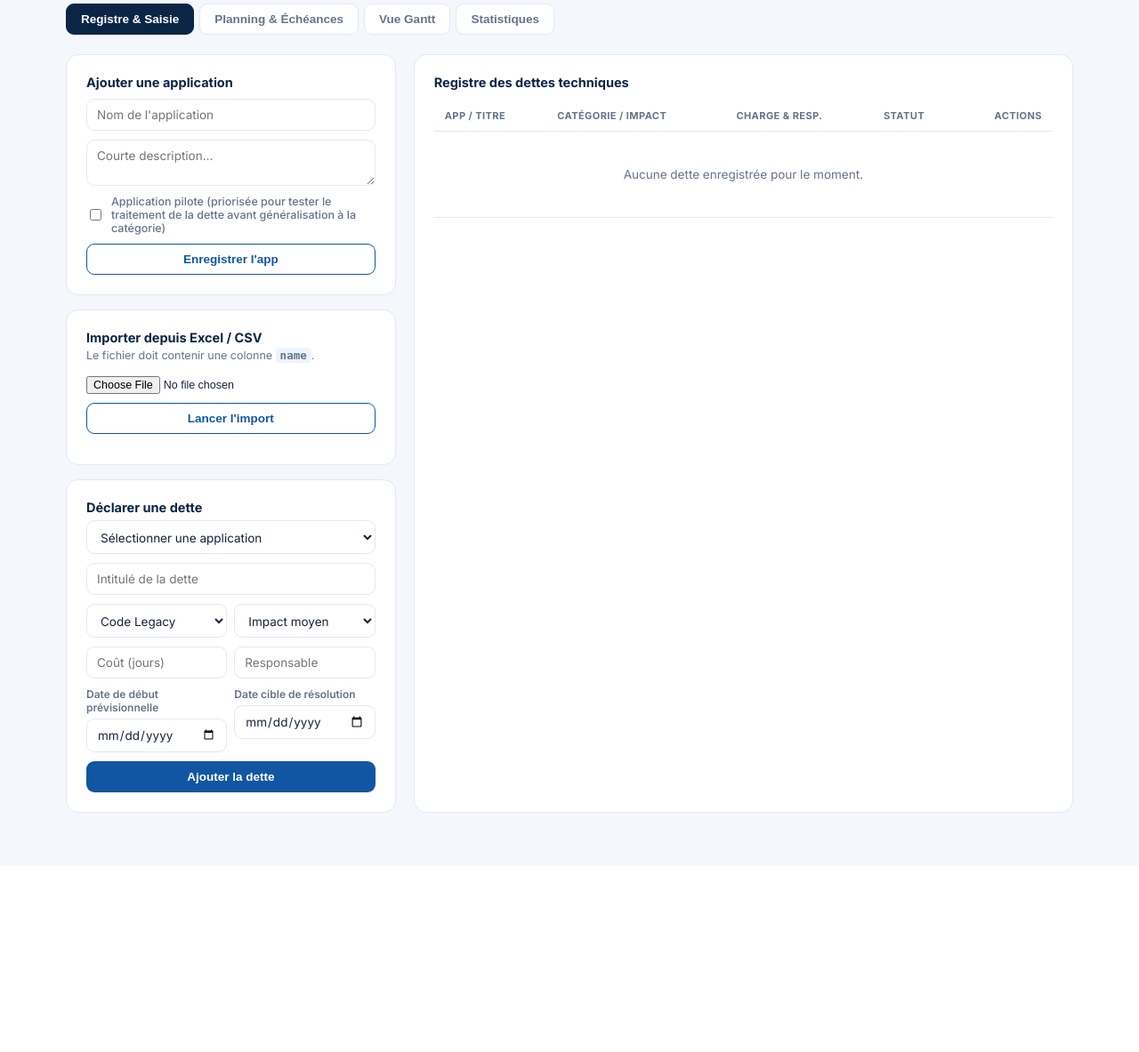
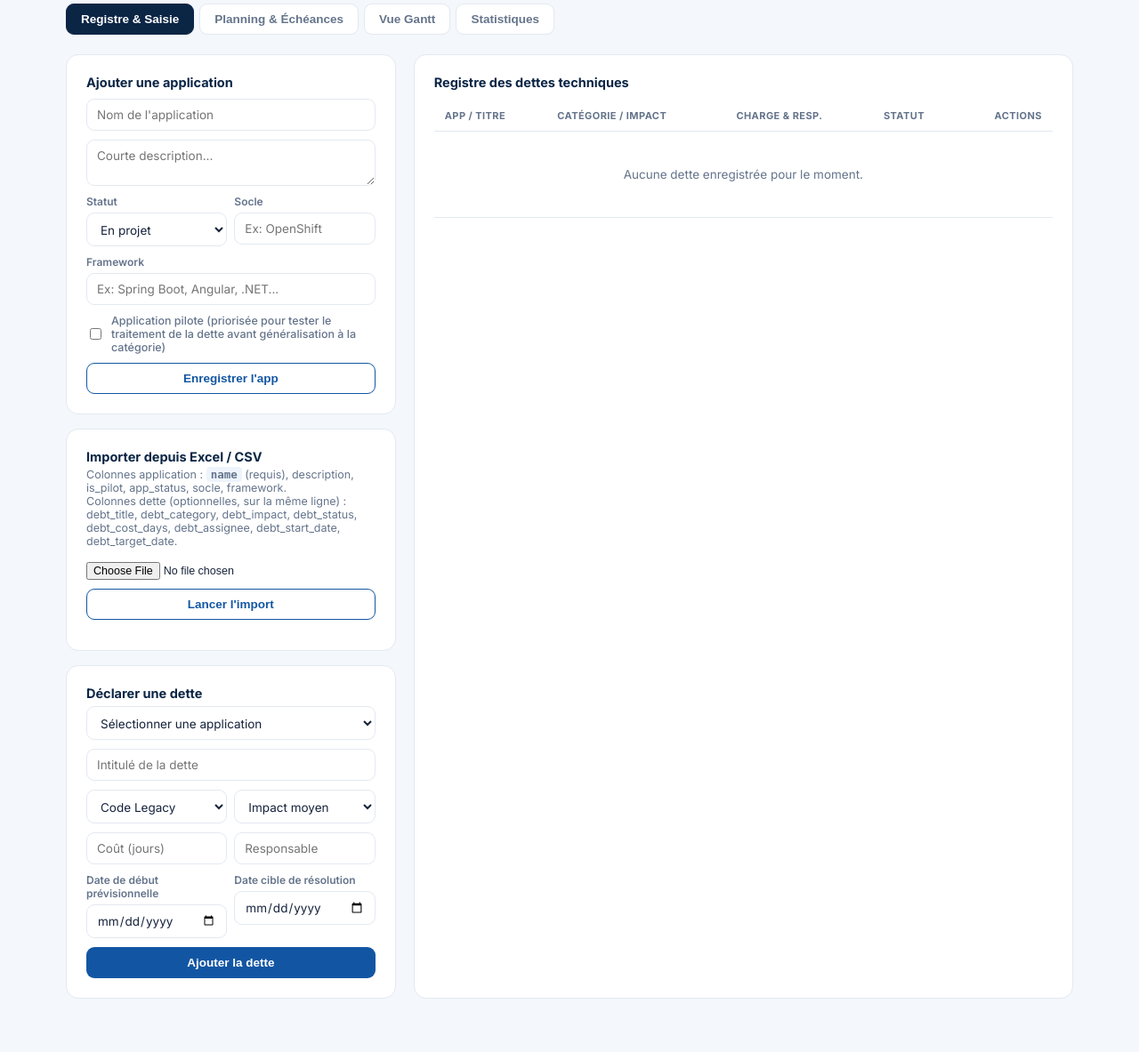
Before and after one commit to 0rootoor/techdebmanage, a FastAPI app: page / in a window 1280 px wide. Shown: the part 220-1403 px from the top of the page at 89% size. Before the commit the page ends 1134 px from the top, so only its background shows below. Run offline with FastAPI, Linux system fonts and the light colour scheme.

Commit message:
v13 import dette aussi fonctionelle

```diff
--- a/src/main.py
+++ b/src/main.py
@@ -32,6 +32,9 @@
     name = Column(String, unique=True, index=True)
     description = Column(String)
     is_pilot = Column(Boolean, default=False, nullable=False)
+    app_status = Column(String, default="En projet")
+    socle = Column(String, nullable=True)
+    framework = Column(String, nullable=True)
 
     debts = relationship("TechDebtModel", back_populates="project", cascade="all, delete-orphan")
 
@@ -61,6 +64,15 @@
     if "is_pilot" not in existing_columns:
         conn.execute(text("ALTER TABLE projects ADD COLUMN is_pilot BOOLEAN NOT NULL DEFAULT 0"))
         conn.commit()
+    if "app_status" not in existing_columns:
+        conn.execute(text("ALTER TABLE projects ADD COLUMN app_status VARCHAR DEFAULT 'En projet'"))
+        conn.commit()
+    if "socle" not in existing_columns:
+        conn.execute(text("ALTER TABLE projects ADD COLUMN socle VARCHAR"))
+        conn.commit()
+    if "framework" not in existing_columns:
+        conn.execute(text("ALTER TABLE projects ADD COLUMN framework VARCHAR"))
+        conn.commit()
 
     existing_debt_columns = [row[1] for row in conn.execute(text("PRAGMA table_info(tech_debts)"))]
     if "start_date" not in existing_debt_columns:
@@ -81,20 +93,44 @@
 # --- API Endpoints : Projets ---
 
 @app.post("/api/projects")
-def create_project_endpoint(name: str, description: str = "", is_pilot: bool = False, db: Session = Depends(get_db)):
+def create_project_endpoint(
+    name: str,
+    description: str = "",
+    is_pilot: bool = False,
+    app_status: str = "En projet",
+    socle: str = "",
+    framework: str = "",
+    db: Session = Depends(get_db)
+):
     if not name.strip():
         raise HTTPException(status_code=400, detail="Le nom du projet est requis")
     existing = db.query(ProjectModel).filter(ProjectModel.name == name.strip()).first()
     if existing:
         raise HTTPException(status_code=400, detail="Ce projet existe déjà")
 
-    db_project = ProjectModel(name=name.strip(), description=description.strip(), is_pilot=is_pilot)
+    db_project = ProjectModel(
+        name=name.strip(),
+        description=description.strip(),
+        is_pilot=is_pilot,
+        app_status=app_status,
+        socle=socle.strip() or None,
+        framework=framework.strip() or None,
+    )
     db.add(db_project)
     db.commit()
     return {"message": "Projet créé avec succès"}
 
 @app.put("/api/projects/{project_id}")
-def update_project_endpoint(project_id: int, name: str, description: str = "", is_pilot: bool = False, db: Session = Depends(get_db)):
+def update_project_endpoint(
+    project_id: int,
+    name: str,
+    description: str = "",
+    is_pilot: bool = False,
+    app_status: str = "En projet",
+    socle: str = "",
+    framework: str = "",
+    db: Session = Depends(get_db)
+):
     db_project = db.query(ProjectModel).filter(ProjectModel.id == project_id).first()
     if not db_project:
         raise HTTPException(status_code=404, detail="Application non trouvée")
@@ -107,8 +143,41 @@
     db_project.name = name.strip()
     db_project.description = description.strip()
     db_project.is_pilot = is_pilot
+    db_project.app_status = app_status
+    db_project.socle = socle.strip() or None
+    db_project.framework = framework.strip() or None
     db.commit()
     return {"message": "Application mise à jour avec succès"}
+
+def _clean_str(value):
+    """Nettoie une valeur pandas (NaN, float, etc.) en chaîne, ou None si vide."""
+    if pd.isna(value):
+        return None
+    s = str(value).strip()
+    if not s or s.lower() == 'nan':
+        return None
+    return s
+
+def _parse_excel_date(value):
+    """Convertit une date issue d'Excel/CSV (Timestamp, string, etc.) en date Python, ou None."""
+    if pd.isna(value):
+        return None
+    if isinstance(value, (pd.Timestamp, datetime)):
+        return value.date() if isinstance(value, datetime) else value.to_pydatetime().date()
+    s = str(value).strip()
+    if not s or s.lower() == 'nan':
+        return None
+    for fmt in ("%Y-%m-%d", "%d/%m/%Y", "%d-%m-%Y"):
+        try:
+            return datetime.strptime(s, fmt).date()
+        except ValueError:
+            continue
+    return None
+
+VALID_APP_STATUSES = {"En projet", "En développement", "En production", "En maintenance", "Décommissionnée"}
+VALID_CATEGORIES = {"Code", "Architecture", "Sécurité", "Documentation", "Tests"}
+VALID_IMPACTS = {"Faible", "Moyen", "Élevé"}
+VALID_DEBT_STATUSES = {"Ouverte", "En cours", "Résolue"}
 
 @app.post("/api/projects/import")
 async def import_projects(file: UploadFile = File(...), db: Session = Depends(get_db)):
@@ -124,25 +193,72 @@
         if 'name' not in df.columns:
             raise HTTPException(status_code=400, detail="Le fichier doit contenir une colonne 'name'")
 
-        imported_count = 0
+        imported_projects = 0
+        imported_debts = 0
+
         for _, row in df.iterrows():
-            name = str(row['name']).strip()
-            if not name or name == 'nan':
+            name = _clean_str(row.get('name'))
+            if not name:
                 continue
-            description = str(row.get('description', '')).strip()
-            if description == 'nan':
-                description = ''
-            is_pilot_raw = str(row.get('is_pilot', '')).strip().lower()
+
+            # --- Champs de l'application ---
+            description = _clean_str(row.get('description')) or ''
+            is_pilot_raw = (_clean_str(row.get('is_pilot')) or '').lower()
             is_pilot = is_pilot_raw in ('1', 'true', 'oui', 'yes', 'x')
+            app_status = _clean_str(row.get('app_status'))
+            if app_status not in VALID_APP_STATUSES:
+                app_status = "En projet"
+            socle = _clean_str(row.get('socle'))
+            framework = _clean_str(row.get('framework'))
 
-            existing = db.query(ProjectModel).filter(ProjectModel.name == name).first()
-            if not existing:
-                db_project = ProjectModel(name=name, description=description, is_pilot=is_pilot)
+            db_project = db.query(ProjectModel).filter(ProjectModel.name == name).first()
+            if not db_project:
+                db_project = ProjectModel(
+                    name=name, description=description, is_pilot=is_pilot,
+                    app_status=app_status, socle=socle, framework=framework,
+                )
                 db.add(db_project)
-                imported_count += 1
+                db.flush()  # pour obtenir db_project.id avant le commit final
+                imported_projects += 1
+
+            # --- Champ(s) de dette technique (optionnels, sur la même ligne) ---
+            debt_title = _clean_str(row.get('debt_title'))
+            if debt_title:
+                category = _clean_str(row.get('debt_category'))
+                if category not in VALID_CATEGORIES:
+                    category = "Code"
+                impact = _clean_str(row.get('debt_impact'))
+                if impact not in VALID_IMPACTS:
+                    impact = "Moyen"
+                status = _clean_str(row.get('debt_status'))
+                if status not in VALID_DEBT_STATUSES:
+                    status = "Ouverte"
+                cost_days_raw = _clean_str(row.get('debt_cost_days'))
+                try:
+                    cost_days = int(float(cost_days_raw)) if cost_days_raw else 1
+                except ValueError:
+                    cost_days = 1
+                assignee = _clean_str(row.get('debt_assignee'))
+                start_date = _parse_excel_date(row.get('debt_start_date'))
+                target_date = _parse_excel_date(row.get('debt_target_date'))
+
+                db_debt = TechDebtModel(
+                    title=debt_title, category=category, impact=impact, status=status,
+                    cost_days=cost_days, assignee=assignee,
+                    start_date=start_date, target_date=target_date,
+                    project=db_project,
+                )
+                db.add(db_debt)
+                imported_debts += 1
 
         db.commit()
-        return {"message": f"{imported_count} application(s) importée(s) avec succès !"}
+        message = f"{imported_projects} application(s) importée(s)"
+        if imported_debts:
+            message += f" et {imported_debts} dette(s) importée(s)"
+        message += " avec succès !"
+        return {"message": message}
+    except HTTPException:
+        raise
     except Exception as e:
         raise HTTPException(status_code=400, detail=f"Erreur : {str(e)}")
 
--- a/src/templates/index.html
+++ b/src/templates/index.html
@@ -630,6 +630,45 @@
                         <input name="name" id="project_name" type="text" placeholder="Nom de l'application" required />
                         <textarea name="description" id="project_description" placeholder="Courte description..."
                             rows="2"></textarea>
+
+                        <div style="display:grid; grid-template-columns:1fr 1fr; gap:8px;">
+                            <div>
+                                <label class="field-label">Statut</label>
+                                <select name="app_status" id="project_app_status">
+                                    <option value="En projet">En projet</option>
+                                    <option value="En développement">En développement</option>
+                                    <option value="En production">En production</option>
+                                    <option value="En maintenance">En maintenance</option>
+                                    <option value="Décommissionnée">Décommissionnée</option>
+                                </select>
+                            </div>
+                            <div>
+                                <label class="field-label">Socle</label>
+                                <input name="socle" id="project_socle" type="text" list="socle-suggestions"
+                                    placeholder="Ex: OpenShift" />
+                                <datalist id="socle-suggestions">
+                                    <option value="OpenShift"></option>
+                                    <option value="Kubernetes"></option>
+                                    <option value="VM / Serveur physique"></option>
+                                    <option value="Mainframe"></option>
+                                    <option value="Cloud public (AWS/Azure/GCP)"></option>
+                                </datalist>
+                            </div>
+                        </div>
+
+                        <div>
+                            <label class="field-label">Framework</label>
+                            <input name="framework" id="project_framework" type="text" list="framework-suggestions"
+                                placeholder="Ex: Spring Boot, Angular, .NET..." />
+                            <datalist id="framework-suggestions">
+                                <option value="Spring Boot"></option>
+                                <option value="Angular"></option>
+                                <option value=".NET"></option>
+                                <option value="Node.js"></option>
+                                <option value="React"></option>
+                            </datalist>
+                        </div>
+
                         <label
                             style="display:flex; align-items:center; gap:8px; font-size:12.5px; color:var(--muted); font-weight:500;">
                             <input type="checkbox" name="is_pilot" id="project_is_pilot" style="width:auto;" />
@@ -648,9 +687,11 @@
                 <!-- Import Excel / CSV -->
                 <div class="card">
                     <h2 class="card-title">Importer depuis Excel / CSV</h2>
-                    <p class="card-subtitle">Le fichier doit contenir une colonne <code
-                            style="background:var(--bp-blue-50); padding:1px 5px; border-radius:4px; font-weight:600;">name</code>.
-                    </p>
+                    <p class="card-subtitle">Colonnes application : <code
+                            style="background:var(--bp-blue-50); padding:1px 5px; border-radius:4px; font-weight:600;">name</code>
+                        (requis), description, is_pilot, app_status, socle, framework.<br>
+                        Colonnes dette (optionnelles, sur la même ligne) : debt_title, debt_category, debt_impact,
+                        debt_status, debt_cost_days, debt_assignee, debt_start_date, debt_target_date.</p>
                     <form onsubmit="event.preventDefault(); uploadFile();"
                         style="display:flex; flex-direction:column; gap:10px;">
                         <input type="file" id="fileInput" accept=".xlsx, .xls, .csv" style="font-size:12.5px;"
@@ -743,12 +784,26 @@
                                 <td>
                                     <div class="title-cell">{{ d.title }}</div>
                                     <div class="app-tag" style="display:flex; align-items:center; gap:6px;">
+                                        {% if d.project %}
+                                        {% set status_color = '#157A5C' if d.project.app_status == 'En production' else
+                                        ('#B5730A' if d.project.app_status in ['En développement','En maintenance'] else
+                                        ('#94A3B8' if d.project.app_status == 'Décommissionnée' else 'var(--bp-blue)'))
+                                        %}
+                                        <span
+                                            style="width:7px; height:7px; border-radius:50%; background:{{ status_color }}; flex-shrink:0;"
+                                            title="{{ d.project.app_status }}"></span>
+                                        {% endif %}
                                         <span>{{ d.project.name if d.project else "Inconnu" }}</span>
                                         {% if d.project and d.project.is_pilot %}<span
                                             class="pill pill-pilot">Pilote</span>{% endif %}
+                                        {% if d.project and (d.project.socle or d.project.framework) %}
+                                        <span
+                                            title="{{ d.project.app_status }}{% if d.project.socle %} — Socle : {{ d.project.socle }}{% endif %}{% if d.project.framework %} — Framework : {{ d.project.framework }}{% endif %}"
+                                            style="cursor:help; color:var(--muted); font-size:11px;">ⓘ</span>
+                                        {% endif %}
                                         {% if d.project %}
                                         <button type="button"
-                                            onclick='openEditProject({{ d.project.id }}, {{ d.project.name|tojson|e }}, {{ (d.project.description or "")|tojson|e }}, {{ (d.project.is_pilot)|tojson }})'
+                                            onclick='openEditProject({{ d.project.id }}, {{ d.project.name|tojson|e }}, {{ (d.project.description or "")|tojson|e }}, {{ (d.project.is_pilot)|tojson }}, {{ d.project.app_status|tojson|e }}, {{ (d.project.socle or "")|tojson|e }}, {{ (d.project.framework or "")|tojson|e }})'
                                             title="Modifier l'application"
                                             style="border:none; background:none; cursor:pointer; color:var(--muted); font-size:11px; padding:0;">✏️</button>
                                         {% endif %}
@@ -1092,11 +1147,14 @@
             document.getElementById('debt-cancel-btn').style.display = 'none';
         }
 
-        function openEditProject(id, name, description, isPilot) {
+        function openEditProject(id, name, description, isPilot, appStatus, socle, framework) {
             document.getElementById('project_id').value = id;
             document.getElementById('project_name').value = name;
             document.getElementById('project_description').value = description;
             document.getElementById('project_is_pilot').checked = isPilot;
+            document.getElementById('project_app_status').value = appStatus;
+            document.getElementById('project_socle').value = socle;
+            document.getElementById('project_framework').value = framework;
 
             document.getElementById('project-form-title').innerText = "Modifier l'application";
             document.getElementById('project-submit-btn').innerText = "Mettre à jour";
@@ -1109,6 +1167,9 @@
             document.getElementById('project_name').value = '';
             document.getElementById('project_description').value = '';
             document.getElementById('project_is_pilot').checked = false;
+            document.getElementById('project_app_status').value = 'En projet';
+            document.getElementById('project_socle').value = '';
+            document.getElementById('project_framework').value = '';
 
             document.getElementById('project-form-title').innerText = "Ajouter une application";
             document.getElementById('project-submit-btn').innerText = "Enregistrer l'app";
@@ -1120,8 +1181,11 @@
             const name = document.getElementById('project_name').value;
             const description = document.getElementById('project_description').value;
             const isPilot = document.getElementById('project_is_pilot').checked;
+            const appStatus = document.getElementById('project_app_status').value;
+            const socle = document.getElementById('project_socle').value;
+            const framework = document.getElementById('project_framework').value;
 
-            const params = `name=${encodeURIComponent(name)}&description=${encodeURIComponent(description)}&is_pilot=${isPilot}`;
+            const params = `name=${encodeURIComponent(name)}&description=${encodeURIComponent(description)}&is_pilot=${isPilot}&app_status=${encodeURIComponent(appStatus)}&socle=${encodeURIComponent(socle)}&framework=${encodeURIComponent(framework)}`;
             const url = id ? `/api/projects/${id}?${params}` : `/api/projects?${params}`;
             const method = id ? 'PUT' : 'POST';
 
```
